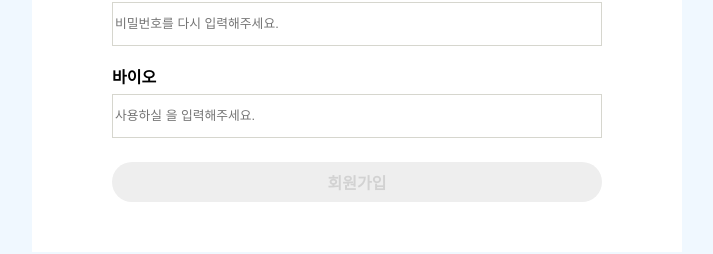
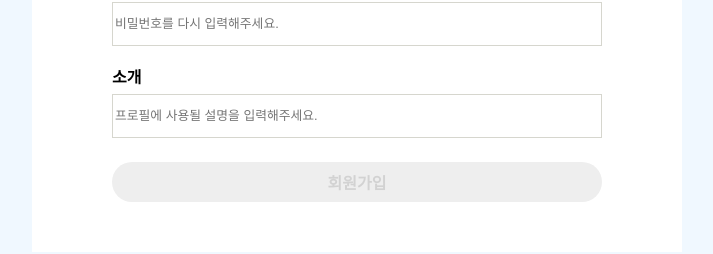
Before and after one commit to purplecode-team/purplecode-team3-client, a React (Create React App) app: page /signup in a window 1280 px wide. Shown: the part 459-713 px from the top of the page, without its empty margins (283-996 px from the left). Built offline with nearby package versions, Linux system fonts and the light colour scheme.

Commit message:
fix: 회원가입 bio 수정

```diff
--- a/src/components/signUp/index.tsx
+++ b/src/components/signUp/index.tsx
@@ -121,14 +121,14 @@ function SignUp() {
         required
       />
 
-      <S.Label>바이오</S.Label>
+      <S.Label>소개</S.Label>
       <S.Input
         name="bio"
         type="text"
         value={bio}
         onChange={onChangeBio}
         autoComplete="off"
-        placeholder="사용하실 을 입력해주세요."
+        placeholder="프로필에 사용될 설명을 입력해주세요."
       />
 
       <S.SignUpButton type="submit" disabled={!email || !nickname || !pwCheck}>
```
